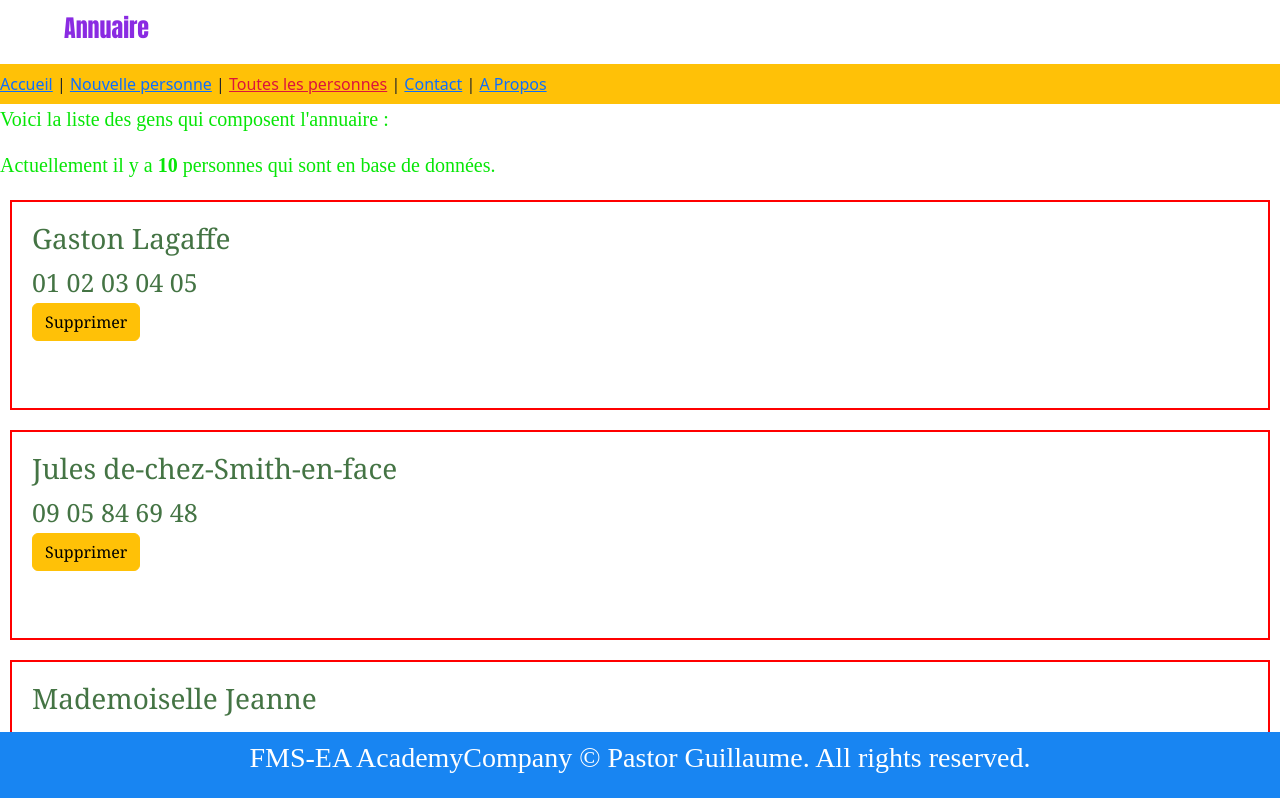
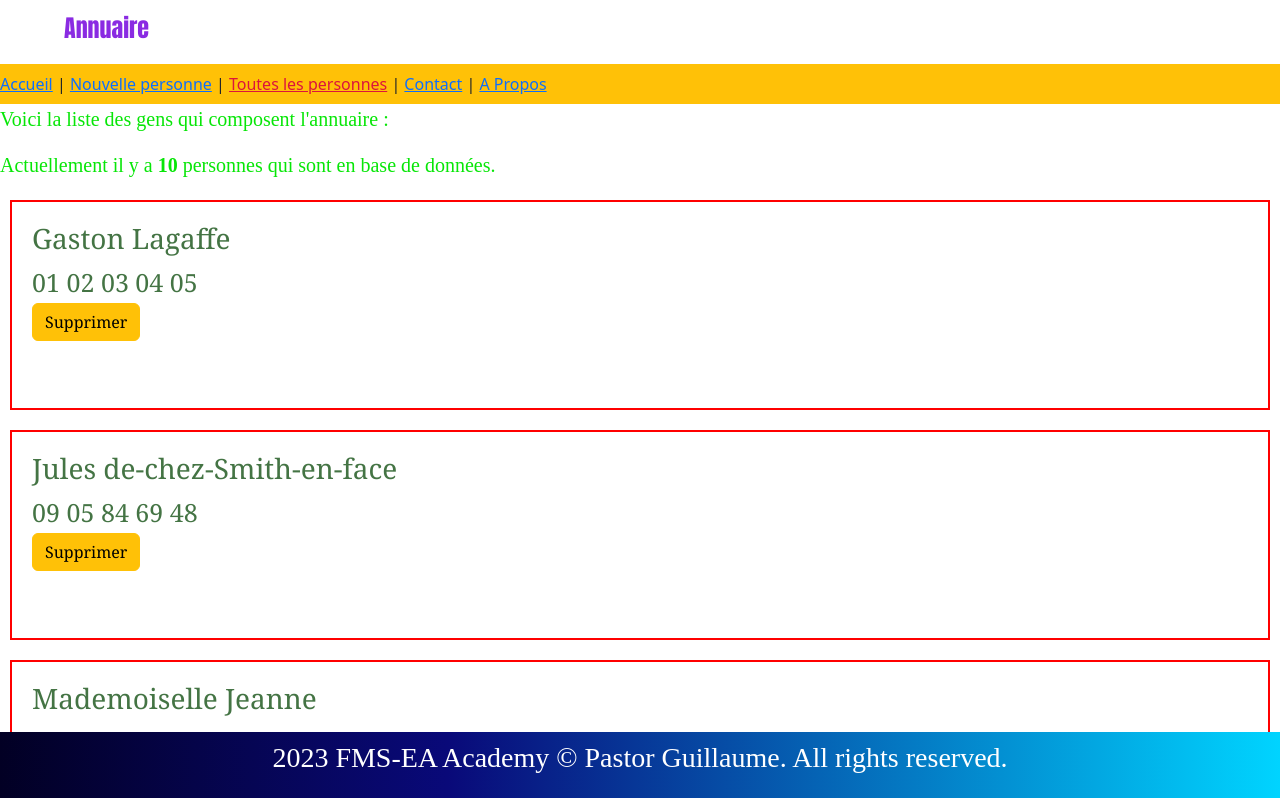
Before and after one commit to GuiomP31/annuaire, an Angular app: page /liste-personne in a window 1280 px wide. Shown: the top 798 px of the page. Built offline with nearby package versions, Linux system fonts and the light colour scheme.

Commit message:
css et html footer

```diff
--- a/src/app/app.component.css
+++ b/src/app/app.component.css
@@ -26,7 +26,7 @@ h1 {
     display: flex;
     justify-content: center;
     padding: 5px;
-    background-color: #1885f2;
+    background: linear-gradient(90deg, rgba(2,0,36,1) 0%, rgba(9,9,121,1) 35%, rgba(0,212,255,1) 100%);
     color: #fff;
     font-family: serif;
     font-size: 28px;
--- a/src/app/app.component.html
+++ b/src/app/app.component.html
@@ -19,7 +19,5 @@
 
 
 <footer class="footer fixed-bottom">
-    <p>FMS-EA Academy</p>
-    <br />
-    <p>Company © Pastor Guillaume. All rights reserved.</p>
+    <p>2023 FMS-EA Academy &copy; Pastor Guillaume. All rights reserved.</p>
 </footer>
```
